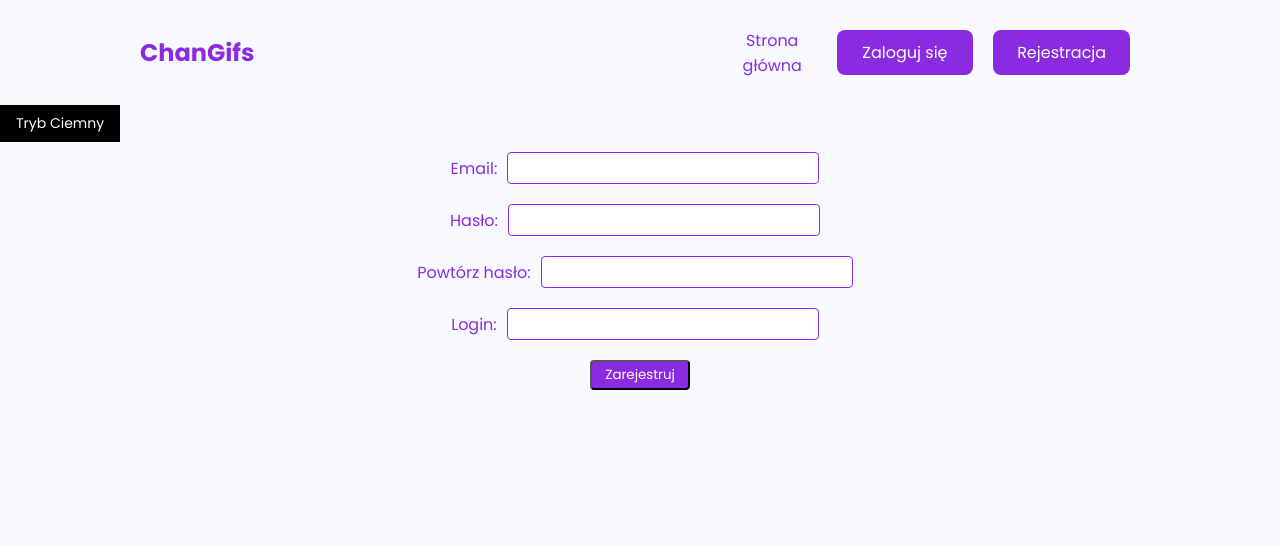
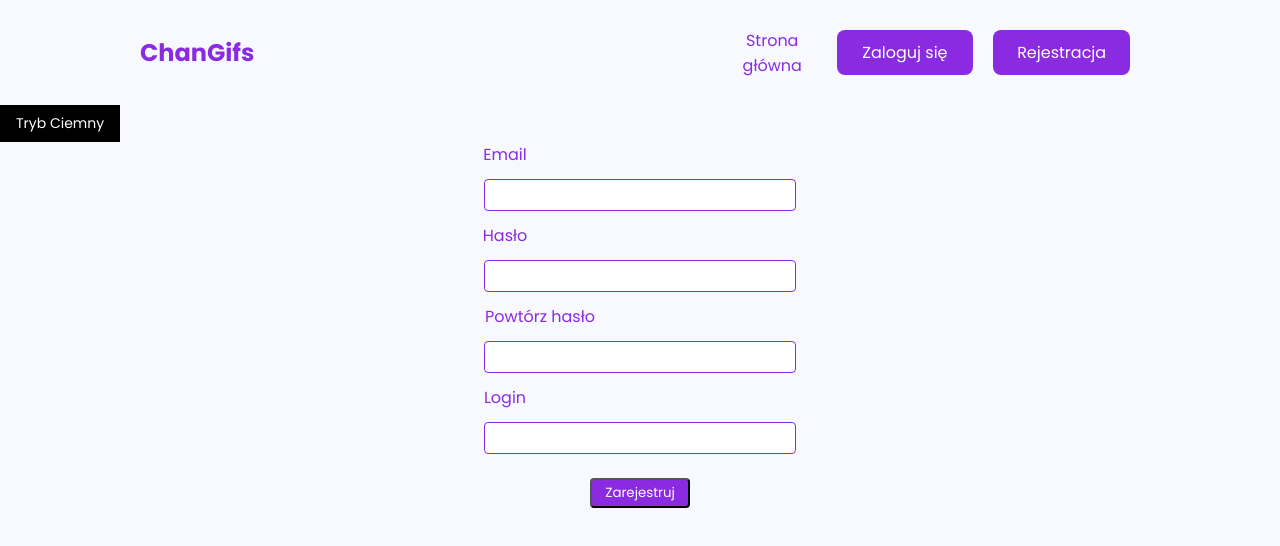
Before and after one commit to ProjektBD-IO/ProjektBD-IO, a React (Create React App) app: page /register in a window 1280 px wide. Shown: the top 546 px of the page. Built offline with nearby package versions, Linux system fonts and the light colour scheme.

Commit message:
Add files via upload

```diff
--- a/package.json
+++ b/package.json
@@ -19,6 +19,7 @@
     "lodash.debounce": "^4.0.8",
     "next-gallery": "^1.2.1",
     "react": "^18.2.0",
+    "react-bootstrap": "^2.7.4",
     "react-datepicker": "^4.12.0",
     "react-dom": "^18.2.0",
     "react-icons": "^4.9.0",
--- a/src/add.js
+++ b/src/add.js
@@ -41,10 +41,7 @@ function AddFileModal() {
       alert('Nazwa pliku musi kończyć się rozszerzeniem .gif');
       return;
     }
-    if (filed.type !== 'gif') {
-      alert('Przesłany plik nie jest plikiem GIF');
-      return;
-    }
+
     const formDataToSend = new FormData();
     formDataToSend.append('file', formData.file);
     formDataToSend.append('category', formData.category);
--- a/src/rejestracja.js
+++ b/src/rejestracja.js
@@ -7,10 +7,20 @@ import Alert from '@mui/material/Alert';
 import Stack from '@mui/material/Stack';
 
 function RegistrationForm() {
+  const LabelStyle = {
+    marginRight: '270px',
+
+  };
+  const LabelStyles = {
+    marginRight: '200px',
+
+  };
+
   const FormStyle = {
     display: 'flex',
     flexDirection: 'column',
     alignItems: 'center',
+    gap: '2px',
   };
 
   const InputStyle = {
@@ -18,6 +28,8 @@ function RegistrationForm() {
     padding: '5px',
     borderRadius: '4px',
     border: '1px solid #8A2BE2',
+    width: '300px'
+
   };
 
   const SubmitButtonStyle = {
@@ -66,6 +78,22 @@ function RegistrationForm() {
       body: JSON.stringify(formData)
     });
     const data = await response.json();
+    if (response.status === 500 && data.message === 'User with this email already exists') {
+      toast.warn('Użytkownik o takim mailu już istnieje', {
+        position: 'top-right',
+        autoClose: 500,
+        hideProgressBar: true,
+        closeOnClick: false,
+        pauseOnHover: false,
+        draggable: false,
+        progress: undefined,
+        theme: 'light'
+      });
+
+      setIsRegistering(false);
+      setRedirectToHome(false);
+      return;
+    }
     console.log(data);
     setIsMailConfirmed(true);
     setRedirectToHome(true);
@@ -105,13 +133,13 @@ function RegistrationForm() {
       onSubmit={handleSubmit}
       style={FormStyle}
     >
-      <label className="usernameLabel">
-        Email:
+      <label className="usernameLabel" style={LabelStyle}>
+        Email</label>
         <input type="email" name="mail" value={formData.mail} onChange={handleChange} required style={InputStyle} />
 
-      </label>
-      <label className="usernameLabel">
-        Hasło:
+
+      <label className="usernameLabel" style={LabelStyle}>
+        Hasło</label>
         <input
           type="password"
           name="password"
@@ -120,9 +148,9 @@ function RegistrationForm() {
           required
           style={InputStyle}
         />
-      </label>
-      <label className="usernameLabel">
-        Powtórz hasło:
+
+      <label className="usernameLabel" style={LabelStyles}>
+        Powtórz hasło      </label>
         <input
           type="password"
           name="confirmPassword"
@@ -131,9 +159,9 @@ function RegistrationForm() {
           required
           style={InputStyle}
         />
-      </label>
-      <label className="usernameLabel">
-        Login:
+
+      <label className="usernameLabel " style={LabelStyle}>
+        Login</label>
         <input
           type="text"
           name="nickname"
@@ -142,7 +170,8 @@ function RegistrationForm() {
           required
           style={InputStyle}
         />
-      </label>
+
+
       <div style={{ color: 'red' }}>{passwordRequirements}</div>
       <button
         type="submit"
```
Also changed, not shown: 1 other file (tests, documents, lock files or other folders).
